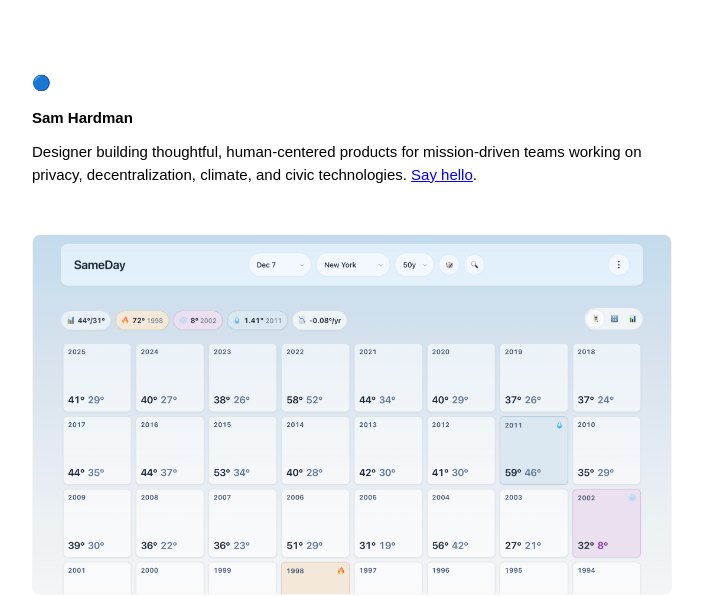
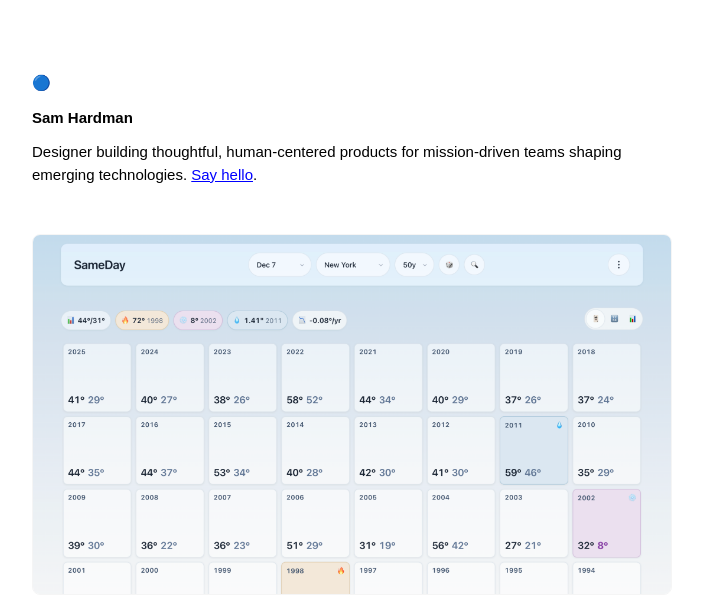
Before and after one commit to smmhrdmn/anotherworldispossible, a plain HTML site: page index.html in a window 1280 px wide. Shown: the top 596 px of the page, without its empty margins (288-990 px from the left). Drawn offline with Linux system fonts and the light colour scheme.

Commit message:
Edit Bio

```diff
--- a/index.html
+++ b/index.html
@@ -15,7 +15,7 @@
     <section class="bio-section">
       <p>🔵</p>
       <b>Sam Hardman</b>
-      <p>Designer building thoughtful, human-centered products for mission-driven teams working on privacy, decentralization, climate, and civic technologies. <a href="mailto:smmhrdmn@gmail.com">Say hello</a>.</p>
+      <p>Designer building thoughtful, human-centered products for mission-driven teams shaping emerging technologies. <a href="mailto:smmhrdmn@gmail.com">Say hello</a>.</p>
     </section>
 
     <section class="work-section">
```
